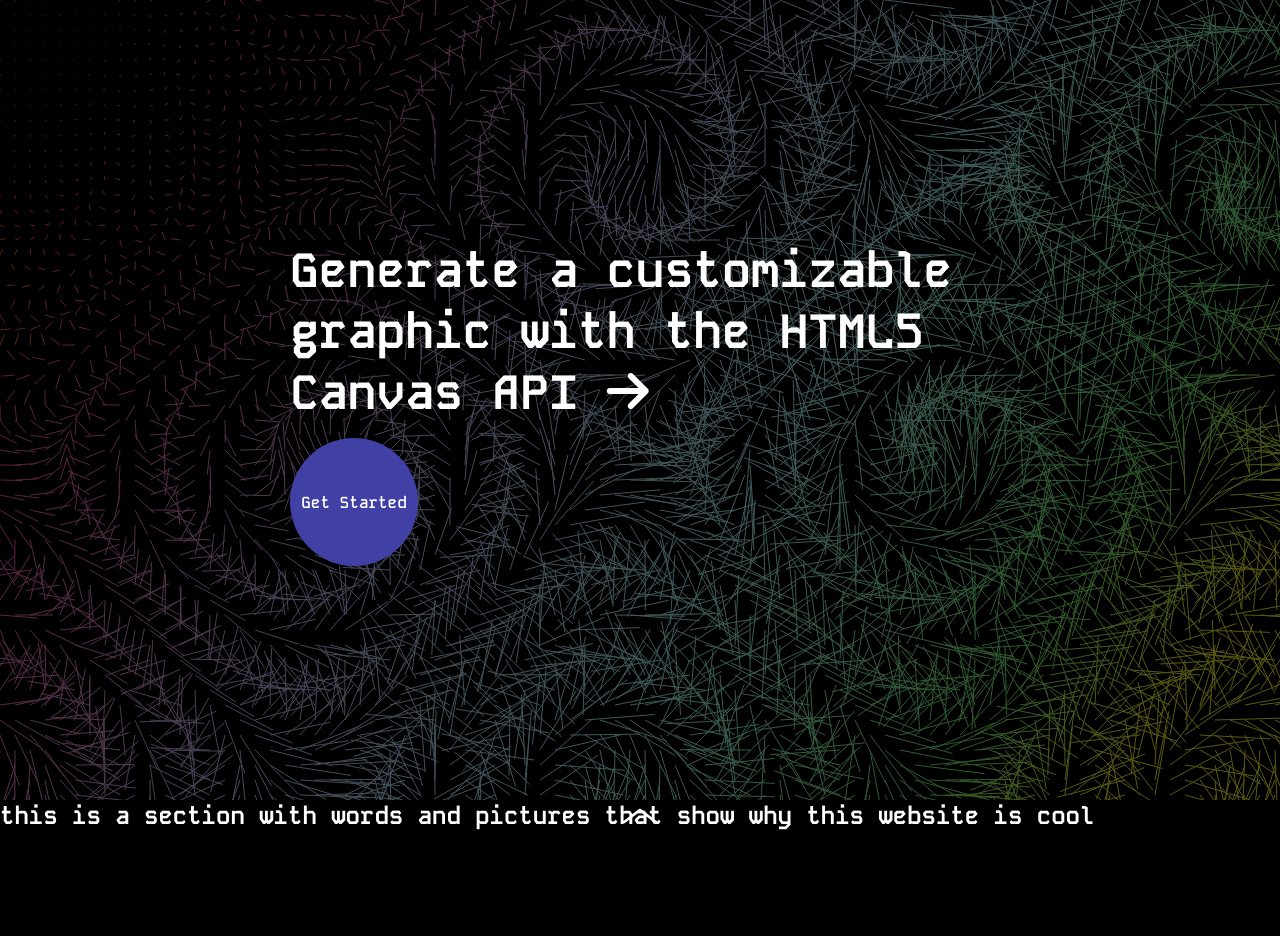
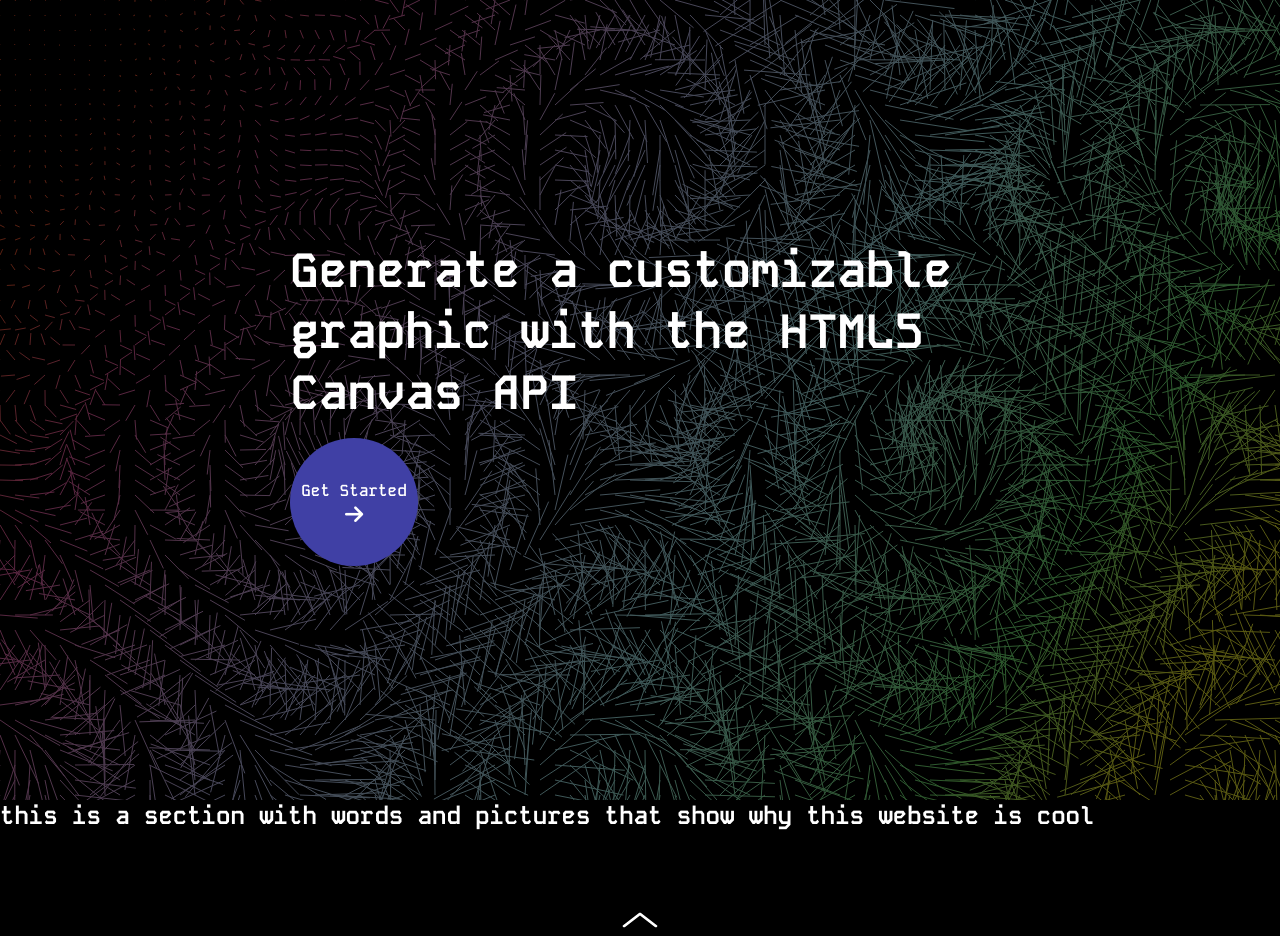
Before and after one commit to bocsir/canvas-creator, an Angular app: page /home in a window 1280 px wide. Before the commit the page ends 832 px from the top, so only its background shows below. Built offline with nearby package versions, Linux system fonts and the light colour scheme.

Commit message:
sidebar pull tab

```diff
--- a/src/app/design/design.component.css
+++ b/src/app/design/design.component.css
@@ -17,12 +17,16 @@ main {
         background-color: rgb(36, 37, 39);
     }
 
+        .small-width {
+            width: 10px !important;
+        }
+
     #pull-tab {
         position: relative;
-        height: 50px;
-        width: 10px;
+        height: 80px;
+        width: 20px;
         background-color: rgb(36, 37, 39);
-        clip-path: polygon(0 0, 0 100%, 30% 100%, 80% 90%, 100% 80%, 100% 20%, 80% 10%, 30% 0);
+        clip-path: polygon(0 0, 0 100%, 50% 100%, 100% 80%, 100% 20%, 50% 0);
         display: flex;
         align-items: center;
     }
--- a/src/app/design/design.component.html
+++ b/src/app/design/design.component.html
@@ -1,12 +1,12 @@
 <main>
     <div id="sidebar-container">
-        <div id="sidebar" *ngIf="isVisible">
+        <div id="sidebar" [ngClass]="{'small-width':!isVisible}">
 
         </div>
         <div id="pull-tab" (click)="isVisible = !isVisible">
             <svg [ngClass]="{'rotate-right':!isVisible}"
 
-            id="left-arrow" fill="#000000" height="64px" width="64px" version="1.1" xmlns="http://www.w3.org/2000/svg" xmlns:xlink="http://www.w3.org/1999/xlink" viewBox="0 0 512.006 512.006" xml:space="preserve" stroke="rgba(255, 11, 222, 0.63)" stroke-width="70"><g id="SVGRepo_bgCarrier" stroke-width="0"></g><g id="SVGRepo_tracerCarrier" stroke-linecap="round" stroke-linejoin="round"></g><g id="SVGRepo_iconCarrier"> <g> <g> <path d="M388.419,475.59L168.834,256.005L388.418,36.421c8.341-8.341,8.341-21.824,0-30.165s-21.824-8.341-30.165,0 L123.586,240.923c-8.341,8.341-8.341,21.824,0,30.165l234.667,234.667c4.16,4.16,9.621,6.251,15.083,6.251 c5.461,0,10.923-2.091,15.083-6.251C396.76,497.414,396.76,483.931,388.419,475.59z"></path> </g> </g> </g></svg>
+            id="left-arrow" fill="#000000" height="64px" width="64px" version="1.1" xmlns="http://www.w3.org/2000/svg" xmlns:xlink="http://www.w3.org/1999/xlink" viewBox="0 0 512.006 512.006" xml:space="preserve" stroke="#fff" stroke-width="50"><g id="SVGRepo_bgCarrier" stroke-width="0"></g><g id="SVGRepo_tracerCarrier" stroke-linecap="round" stroke-linejoin="round"></g><g id="SVGRepo_iconCarrier"> <g> <g> <path d="M388.419,475.59L168.834,256.005L388.418,36.421c8.341-8.341,8.341-21.824,0-30.165s-21.824-8.341-30.165,0 L123.586,240.923c-8.341,8.341-8.341,21.824,0,30.165l234.667,234.667c4.16,4.16,9.621,6.251,15.083,6.251 c5.461,0,10.923-2.091,15.083-6.251C396.76,497.414,396.76,483.931,388.419,475.59z"></path> </g> </g> </g></svg>
         </div>
 
     </div>
--- a/src/app/home/home.component.css
+++ b/src/app/home/home.component.css
@@ -20,7 +20,7 @@ h1 {
 
 .btn-container {
     position: relative;
- }
+}
 
 .cta-btn-text {
     position: absolute;
@@ -85,8 +85,13 @@ a {
 #up-arrow {
     position: absolute;
     scale: .04;
-    top: 52vh;
+    top: 65vh;
     z-index: 10;
     transform: scaleX(1.3);
     cursor: pointer;
 }
+
+.fa-arrow-right {
+    scale: 1.3;
+    margin-top: 5px;
+}
--- a/src/app/home/home.component.html
+++ b/src/app/home/home.component.html
@@ -2,9 +2,9 @@
     <section id="cta-container">
         <app-canvas></app-canvas>
         <div id="cta">
-            <h1>Generate a customizable graphic with the HTML5 Canvas API <i class="fa-solid fa-arrow-right"></i></h1>
+            <h1>Generate a customizable graphic with the HTML5 Canvas API</h1>
             <div class="btn-container" (mouseenter)="allowHoverEvents()" (mouseleave)="ignorePointerEvents()">
-                <p class="cta-btn-text"><span>Get Started</span></p>
+                <p class="cta-btn-text"><span>Get Started<br><i class="fa-solid fa-arrow-right"></i></span></p>
                 <div class="button-border" [ngClass]="{'allow-pointer-events': isHovering}">
                     <a routerLink="/design" routerLinkActive="active" ariaCurrentWhenActive="page"></a>
                 </div>
```
